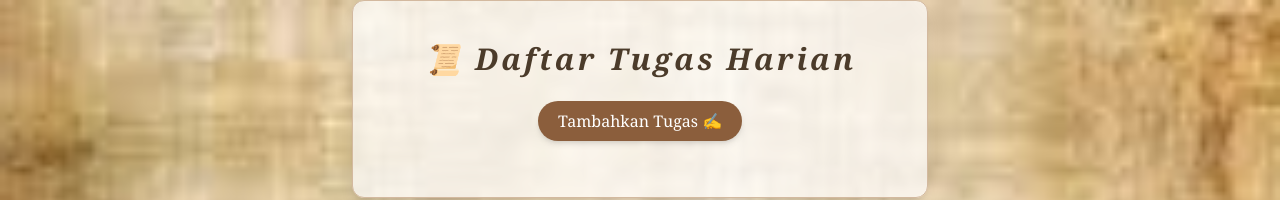
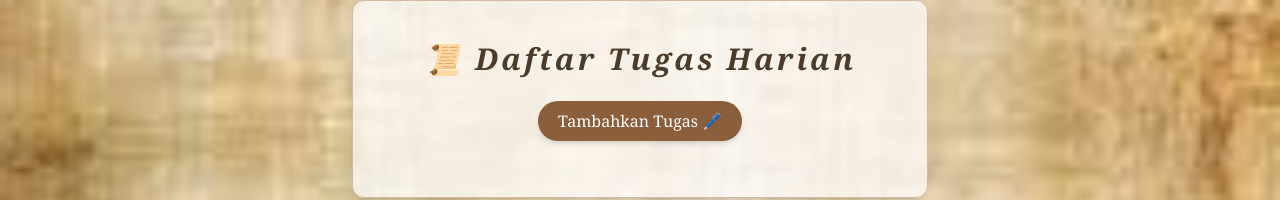
Before and after one commit to Mhiaiwas/Toodoliestee, a Next.js app: page / in a window 1280 px wide. Shown: the top 200 px of the page. Built offline with nearby package versions, Linux system fonts and the light colour scheme; no server answers; the database is empty.

Commit message:
Mengubah icon

```diff
--- a/src/app/components/todolist.tsx
+++ b/src/app/components/todolist.tsx
@@ -159,7 +159,7 @@ export default function TodoList() {
             onClick={addTask}
             className="bg-[#8b5e3c] hover:bg-[#6d472c] text-white px-5 py-2 rounded-full shadow-md transition-all"
           >
-            Tambahkan Tugas ✍️
+            Tambahkan Tugas 🖊️
           </button>
         </div>
         <ul className="space-y-4">
@@ -198,7 +198,7 @@ export default function TodoList() {
                         onClick={() => editTask(task)}
                         className="text-sm text-white px-2 py-1 bg-blue-600 hover:bg-blue-800 rounded"
                       >
-                        ✏️
+                        🖊️
                       </button>
                       <button
                         onClick={() => deleteTask(task.id)}
```
